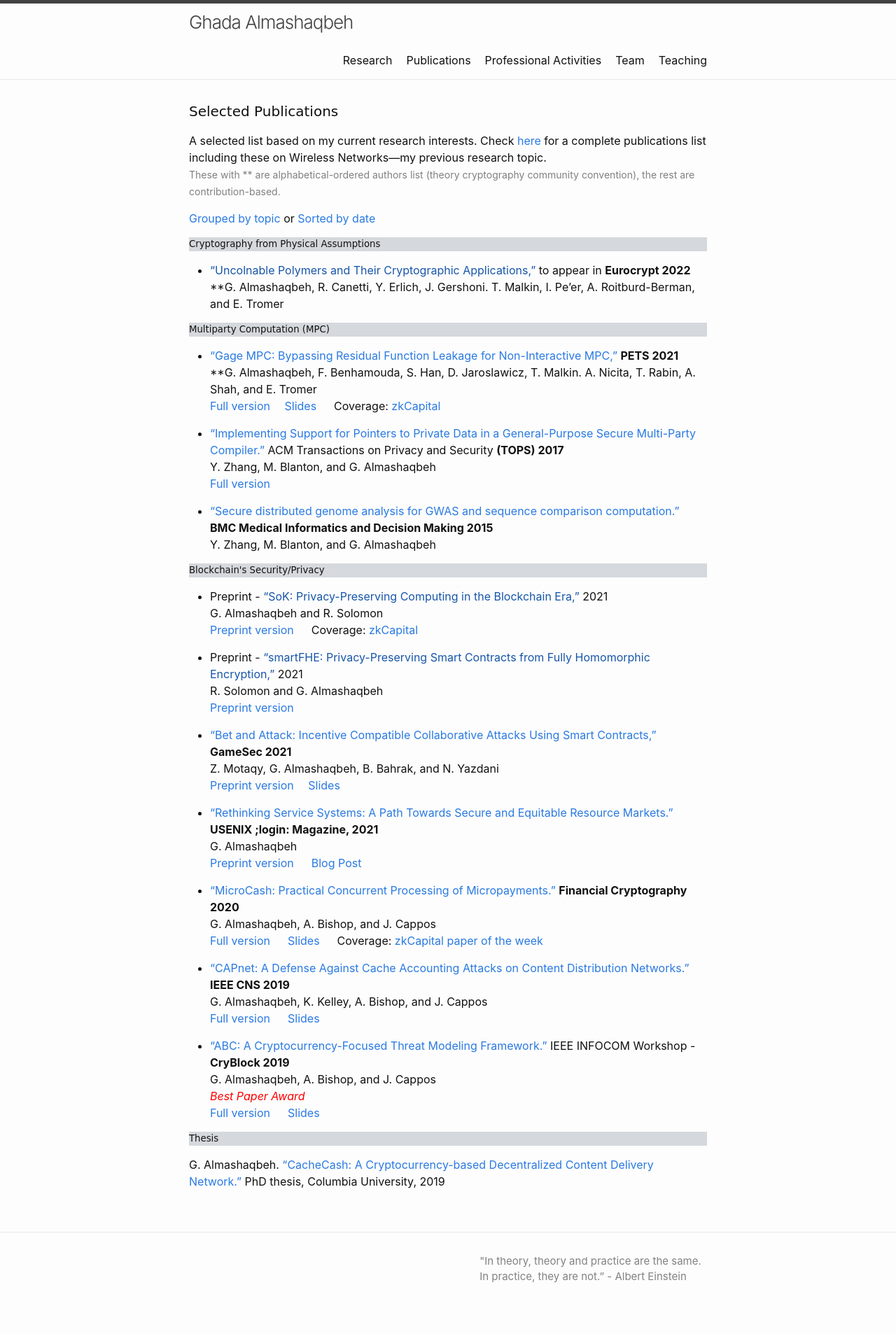
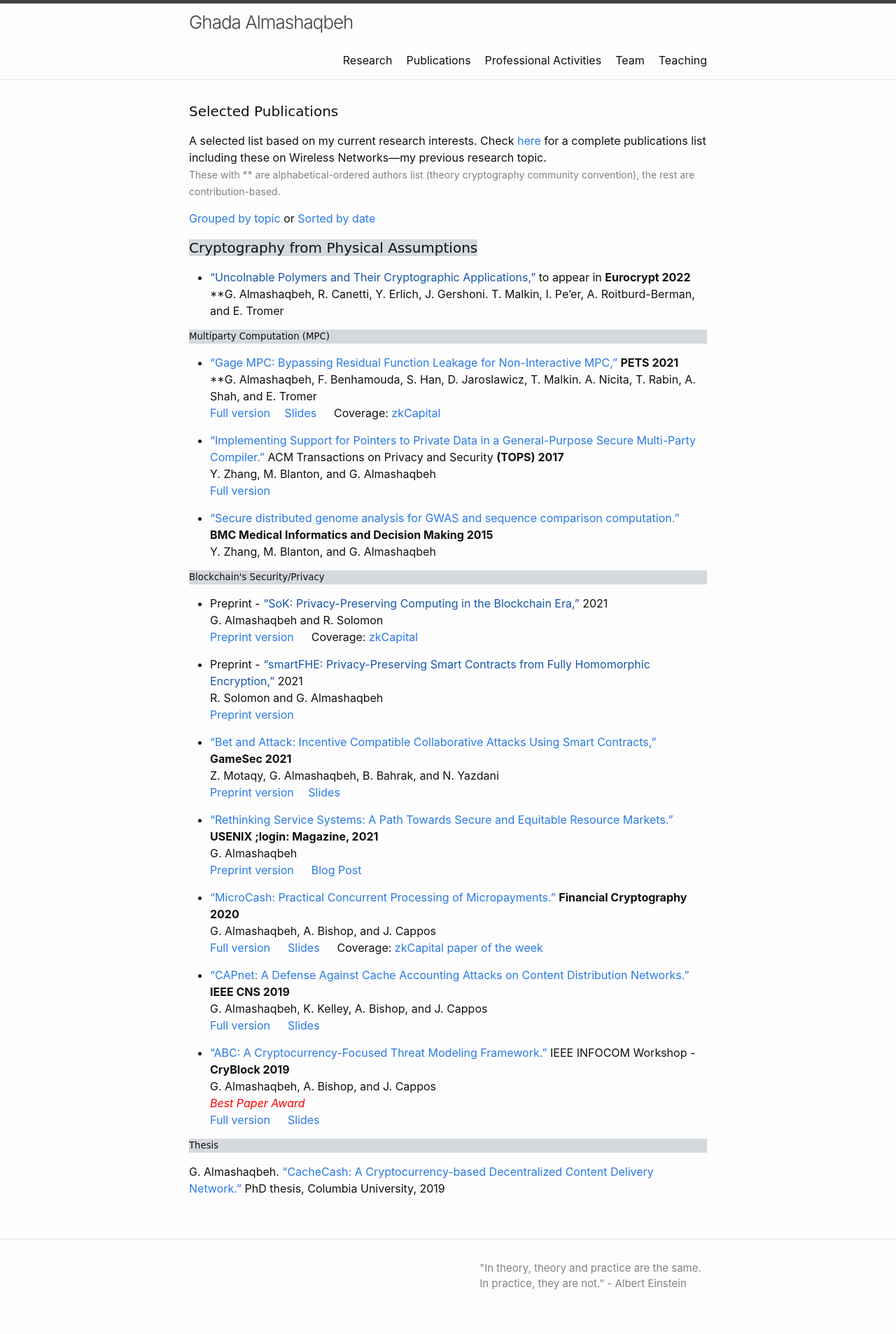
Before and after one commit to GhadaAlmashaqbeh/GhadaAlmashaqbeh.github.io, a Jekyll site: the page built from 02-publications.md, in a window 1280 px wide. Shown: the whole page at 70% size. Built offline with Jekyll 4.4.1, drawn with Linux system fonts in a browser that asks for light colours.

Commit message:
edit pub list

```diff
--- a/02-publications.md
+++ b/02-publications.md
@@ -11,7 +11,7 @@ A selected list based on my current research interests. Check [here](https://sch
 
 [Grouped by topic](https://ghadaalmashaqbeh.github.io/publications/) or [Sorted by date](https://ghadaalmashaqbeh.github.io/publications/by-date/)
 
-<h5 style="font-family: 'Comic Sans MS'; background-color:rgb(213, 216, 220);">Cryptography from Physical Assumptions</h5>
+<span style="font-family: 'Comic Sans MS'; font-size:20px; background-color:rgb(213, 216, 220);">Cryptography from Physical Assumptions</span>
 
 * ["Uncolnable Polymers and Their Cryptographic Applications,"]() to appear in **Eurocrypt 2022**<br/>
   \*\*G. Almashaqbeh, R. Canetti, Y. Erlich, J. Gershoni. T. Malkin, I. Pe’er, A. Roitburd-Berman, and E. Tromer<br/>
```
